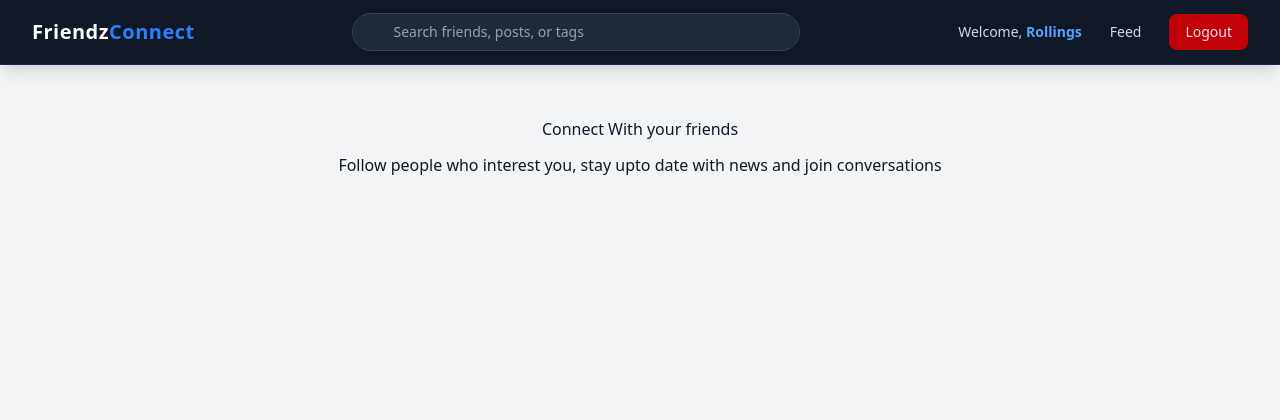
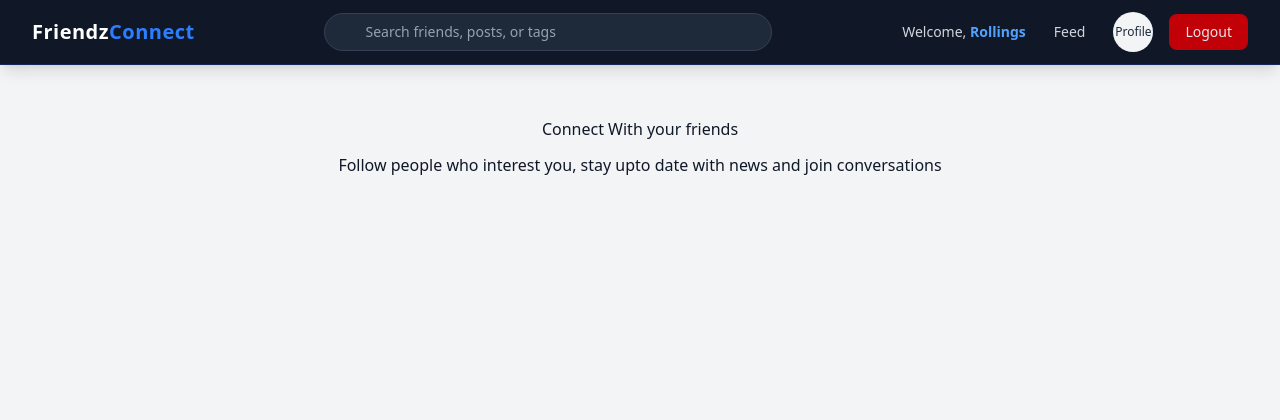
Before and after one commit to rollingsmajiwa/social_media, a Django app: page / in a window 1280 px wide. Shown: the top 420 px of the page. Run offline with Django 5.2, Linux system fonts and the light colour scheme; a user stored in the database is signed in.

Commit message:
Feat: add profile on the navbar

```diff
--- a/landing_app/templates/landing/navbar.html
+++ b/landing_app/templates/landing/navbar.html
@@ -3,7 +3,12 @@
         <div class="flex items-center justify-between h-16">
 
             <div class="flex items-center space-x-3">
-                <a href="{% url 'index' %}" class="flex items-center space-x-2 text-blue-500 hover:text-blue-400 font-bold text-xl tracking-wide transition">
+                <a {% if user.is_authenticated %}
+                href="{% url 'post_lists' %}"
+                {% else %}
+                 href="{% url 'index' %}"
+                 {% endif %}
+                  class="flex items-center space-x-2 text-blue-500 hover:text-blue-400 font-bold text-xl tracking-wide transition">
                     <span class="text-white">Friendz<span class="text-blue-500">Connect</span></span>
                 </a>
             </div>
@@ -27,6 +32,9 @@
                     <a href="{% url 'post_lists' %}" class="px-3 py-2 text-sm font-medium text-gray-300 hover:text-white hover:bg-gray-800 rounded-md transition">
                         Feed
                     </a>
+                    <a href="{% url 'post_lists' %}" class="px-3 h-10 w-10 flex justify-center items-center  py-1 text-xs font-medium text-gray-800 bg-gray-100 rounded-full transition">
+                        Profile
+                    </a>
                     <form method="post" action="{% url 'logout' %}" class="inline">
                         {% csrf_token %}
                         <button type="submit" class="px-4 py-2 text-sm font-medium text-gray-200 hover:text-white bg-red-700 hover:bg-red-600 rounded-lg transition">
--- a/landing_app/views.py
+++ b/landing_app/views.py
@@ -17,7 +17,7 @@ def register(request):
         if form.is_valid():
             user = form.save()
             auth_login(request, user)  # log in the user after signup
-            return redirect('/')
+            return redirect('login')
     else:
         form = UserCreationForm()
 
@@ -28,7 +28,7 @@ def login_view(request):
         if form.is_valid():
             user = form.get_user()
             auth_login(request, user)
-            return redirect('/')
+            return redirect('post_lists')
     else:
         form = AuthenticationForm()
     return render(request, 'landing/login.html', {'form': form})
--- a/social_app/urls.py
+++ b/social_app/urls.py
@@ -3,6 +3,6 @@ from .import views
 from .views import post_lists
 
 urlpatterns = [
-    path('', views.post_lists, name='post_list'),
+    # path('', views.post_lists, name='post_list'),
     path('post_lists', post_lists, name='post_lists')
 ]
--- a/social_app/views.py
+++ b/social_app/views.py
@@ -1,10 +1,11 @@
 from django.shortcuts import render, redirect
 from django.views import View
+from django.contrib.auth.decorators import login_required
 from .models import Post
 from .forms import PostForm
 
 # Create your views here.
-
+@login_required
 def post_lists(request):
     posts = Post.objects.all().order_by('-created_on')
     form = PostForm()
@@ -16,7 +17,7 @@ def post_lists(request):
             if request.user.is_authenticated:
                 new_post.author = request.user
             new_post.save()
-            return redirect('post_list')
+            return redirect('post_lists')
 
     context = {"form": form, "posts": posts}
     return render(request, 'social/post.html', context)
--- a/social_media/settings.py
+++ b/social_media/settings.py
@@ -128,5 +128,5 @@ MAILERS = {
         'BACKEND': 'django.core.mail.backends.console.EmailBackend',
     },
 }
-LOGIN_REDIRECT_URL = "/"
+LOGIN_REDIRECT_URL = "post_lists"
 LOGIN_URL = "login"
```
Also changed, not shown: db.sqlite3.
